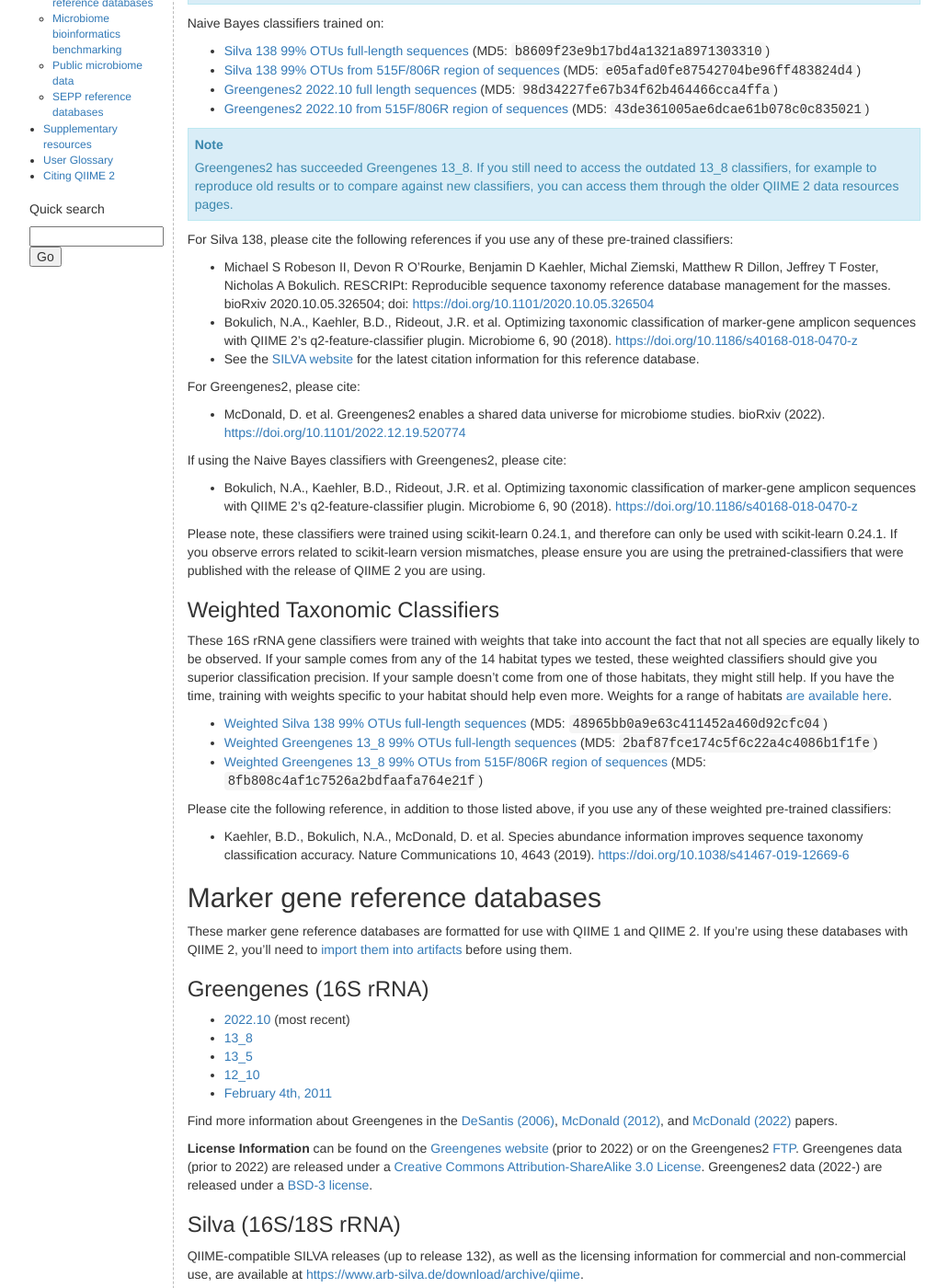
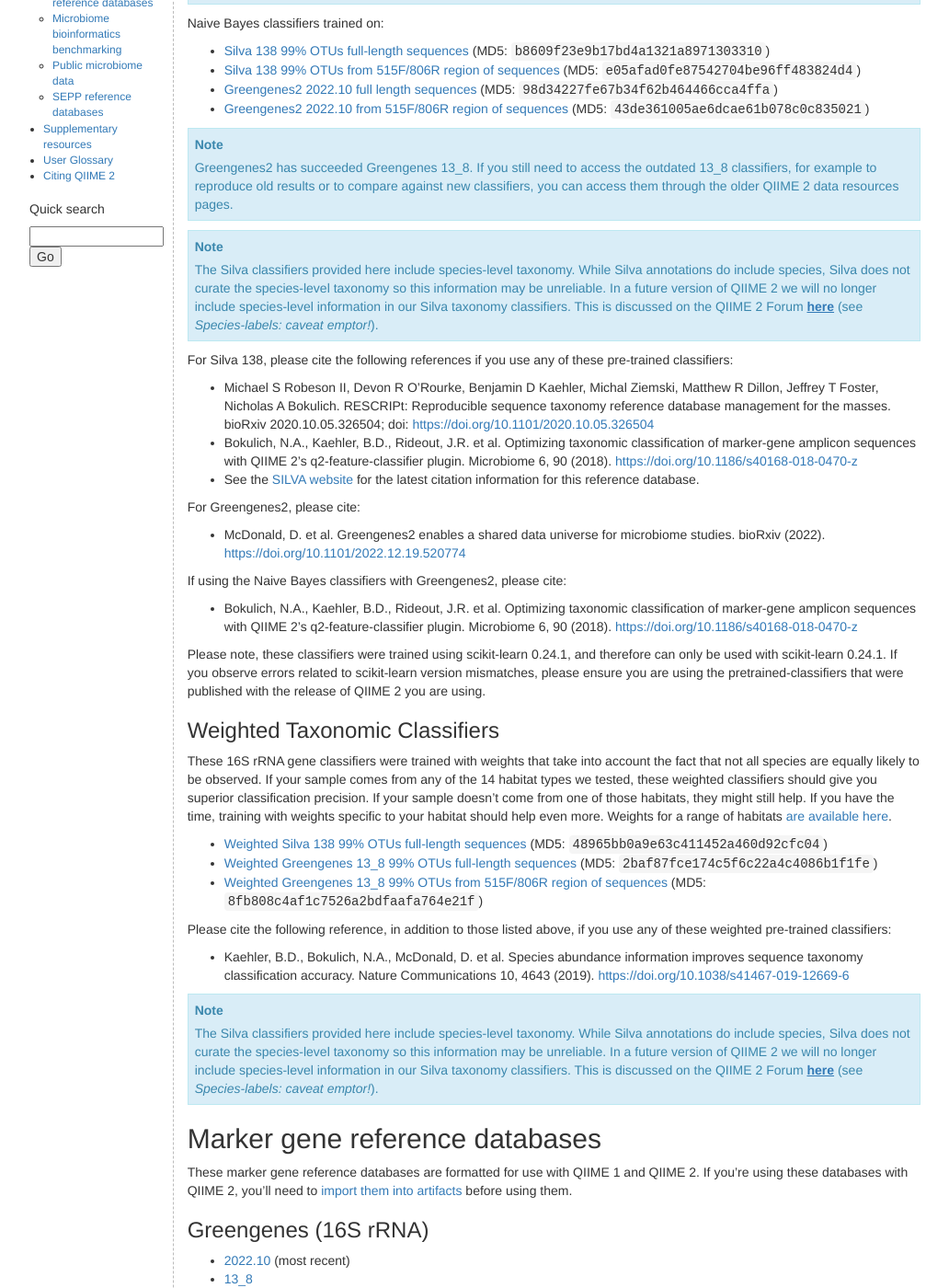
Before and after one commit to qiime2/docs, a Sphinx documentation site: the page built from source/data-resources.rst, in a window 1280 px wide and 1400 px high, scrolled down 469 px. Shown: the whole window at 92% size, without its empty margins (121-1153 px from the left). Built offline with Sphinx 7.4.7, drawn with Linux system fonts in a browser that asks for light colours; pages that are not in the unit, such as notebooks, are missing from menus; the version number could not be read and is left out; some of the changed text lies outside the part shown.

Commit message:
add note about species annotations in Silva files

```diff
--- a/source/data-resources.rst
+++ b/source/data-resources.rst
@@ -16,6 +16,8 @@
 - `Greengenes2 2022.10 from 515F/806R region of sequences <http://ftp.microbio.me/greengenes_release/2022.10/2022.10.backbone.v4.nb.qza>`_ (MD5: ``43de361005ae6dcae61b078c0c835021``)
 
 .. note:: Greengenes2 has succeeded Greengenes 13_8. If you still need to access the outdated 13_8 classifiers, for example to reproduce old results or to compare against new classifiers, you can access them through the older QIIME 2 data resources pages.
+
+.. note:: The Silva classifiers provided here include species-level taxonomy. While Silva annotations do include species, Silva does not curate the species-level taxonomy so this information may be unreliable. In a future version of QIIME 2 we will no longer include species-level information in our Silva taxonomy classifiers. This is discussed on the QIIME 2 Forum `here <https://forum.qiime2.org/t/processing-filtering-and-evaluating-the-silva-database-and-other-reference-sequence-data-with-rescript/15494#heading--second-header>`_ (see *Species-labels: caveat emptor!*).
 
 For Silva 138, please cite the following references if you use any of these pre-trained classifiers:
 
@@ -47,6 +49,8 @@
 - Kaehler, B.D., Bokulich, N.A., McDonald, D. et al. Species abundance information improves sequence taxonomy classification accuracy. Nature Communications 10, 4643 (2019). https://doi.org/10.1038/s41467-019-12669-6
 
 .. _`marker gene db`:
+
+.. note:: The Silva classifiers provided here include species-level taxonomy. While Silva annotations do include species, Silva does not curate the species-level taxonomy so this information may be unreliable. In a future version of QIIME 2 we will no longer include species-level information in our Silva taxonomy classifiers. This is discussed on the QIIME 2 Forum `here <https://forum.qiime2.org/t/processing-filtering-and-evaluating-the-silva-database-and-other-reference-sequence-data-with-rescript/15494#heading--second-header>`_ (see *Species-labels: caveat emptor!*).
 
 Marker gene reference databases
 -------------------------------
@@ -84,6 +88,8 @@
 - Michael S Robeson II, Devon R O'Rourke, Benjamin D Kaehler, Michal Ziemski, Matthew R Dillon, Jeffrey T Foster, Nicholas A Bokulich. RESCRIPt: Reproducible sequence taxonomy reference database management for the masses. bioRxiv 2020.10.05.326504; doi: https://doi.org/10.1101/2020.10.05.326504
 - See the `SILVA website <https://www.arb-silva.de/>`_ for the latest citation information for SILVA.
 
+.. note:: The Silva reference files provided here include species-level taxonomy. While Silva annotations do include species, Silva does not curate the species-level taxonomy so this information may be unreliable. In a future version of QIIME 2 we will no longer include species-level information in our Silva reference files. This is discussed on the QIIME 2 Forum `here <https://forum.qiime2.org/t/processing-filtering-and-evaluating-the-silva-database-and-other-reference-sequence-data-with-rescript/15494#heading--second-header>`_ (see *Species-labels: caveat emptor!*).
+
 License Information:
 ^^^^^^^^^^^^^^^^^^^^
 
```
